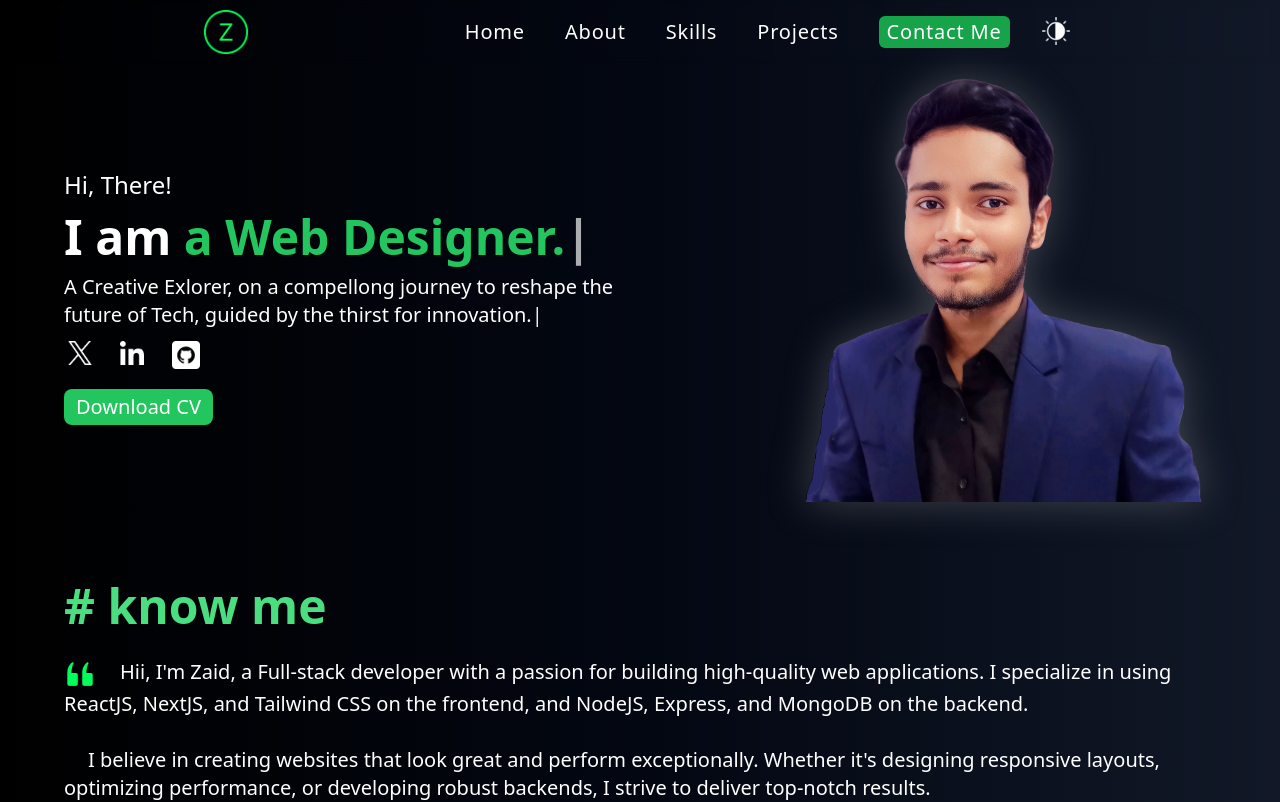
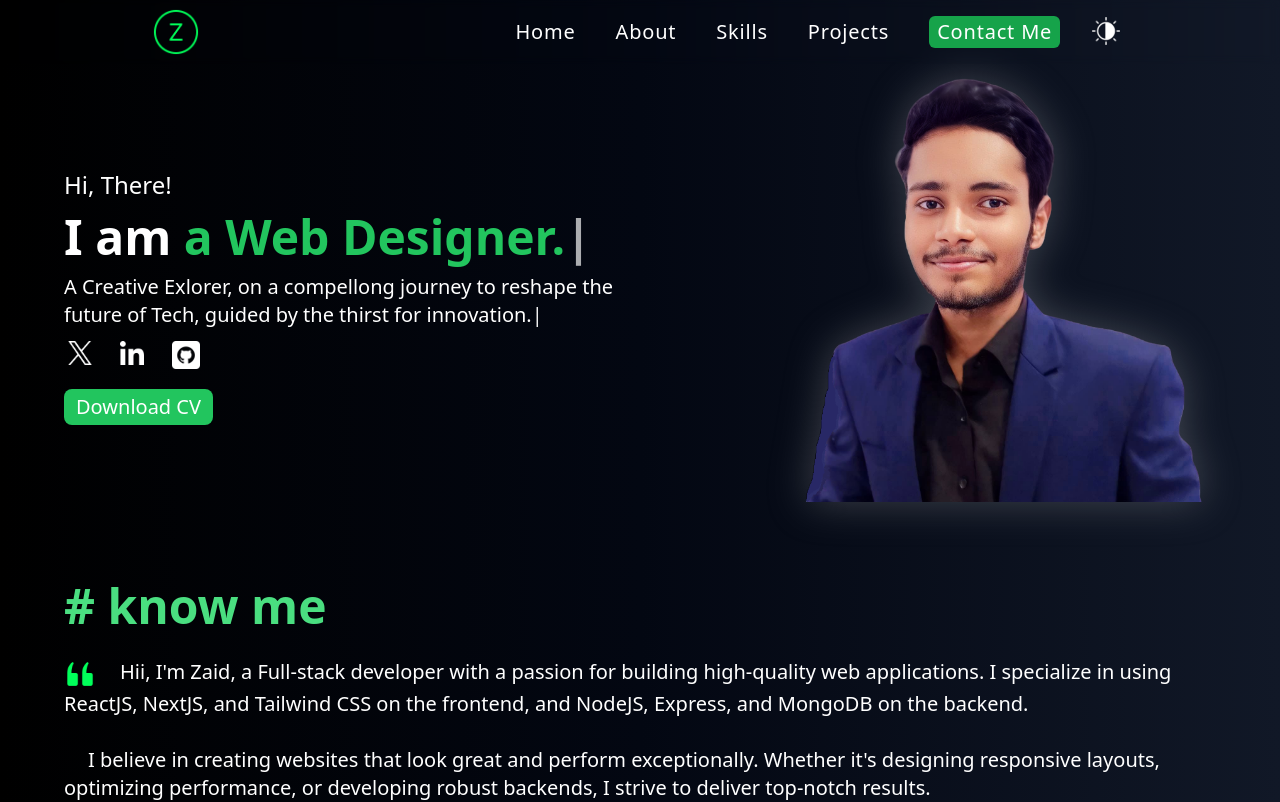
Before and after one commit to MohdZaid259/Portfolio, a React (Vite) app: page / in a window 1280 px wide. Shown: the top 802 px of the page. Built offline with nearby package versions, Linux system fonts and the light colour scheme.

Commit message:
final touch

```diff
--- a/src/components/Navbar.jsx
+++ b/src/components/Navbar.jsx
@@ -29,7 +29,7 @@ export default function Header() {
   ]
 
   return (
-      <div className="fixed w-full z-10 flex justify-evenly items-center py-2 backdrop-blur-sm tracking-normal md:tracking-wider">
+      <div className="fixed w-full z-10 flex justify-around items-center py-2 backdrop-blur-sm tracking-normal md:tracking-wider">
           <a href='/'>
             <motion.img initial={{opacity:0,scale:0}} animate={{opacity:1,scale:1}} transition={{duration:0.5}} className="w-8 sm:w-12 invert dark:invert-0" src={z} alt="" />
           </a>
@@ -45,7 +45,7 @@ export default function Header() {
               onClick={handleHam}
               className={`dark:bg-inherit dark:text-white sm:text-base w-auto rounded-lg sm:rounded-none p-5 sm:p-0 absolute sm:static top-16 right-2 ${
                 ham
-                  ? "opacity-100 translate-y-0 -translate-x-20 backdrop-blur-sm"
+                  ? "opacity-100 translate-y-0 backdrop-blur-sm"
                   : "opacity-0 sm:opacity-100 -translate-y-[140%] sm:translate-y-0"
               } flex flex-col sm:flex-row items-end sm:items-center gap-3 sm:gap-4 sm:text-lg transition-all duration-200 ease-in-out`}
             >
```
